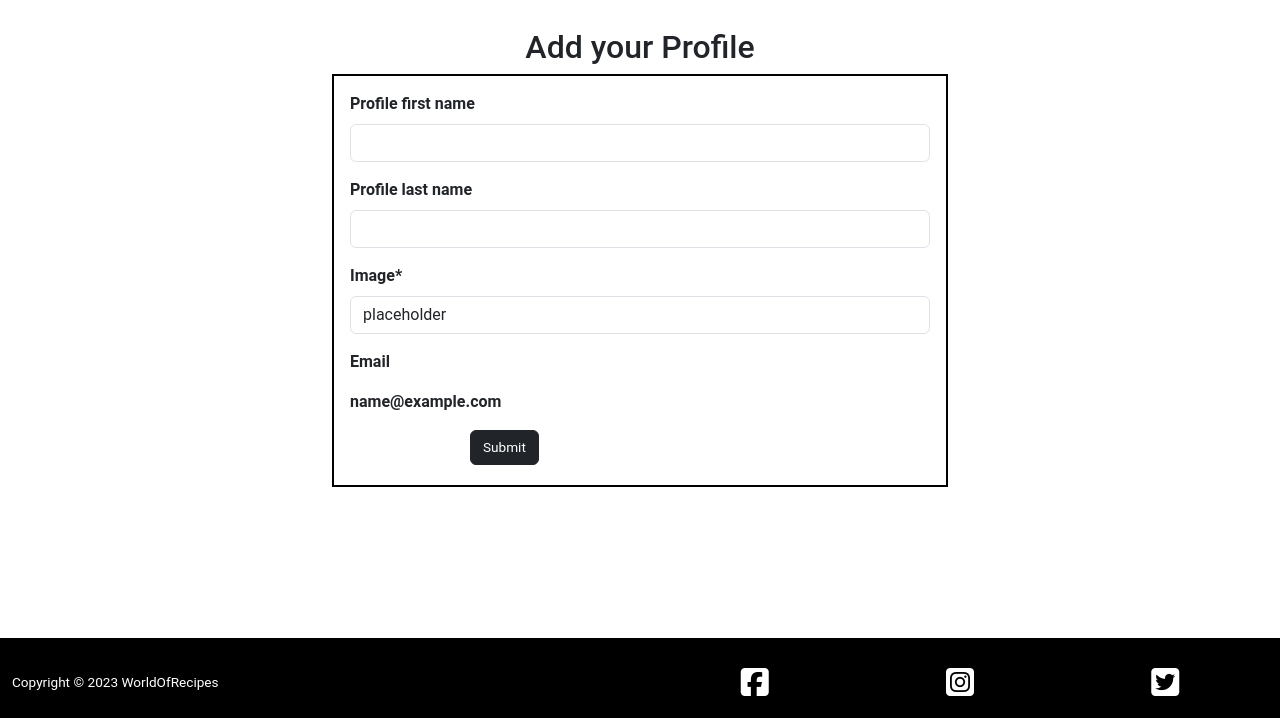
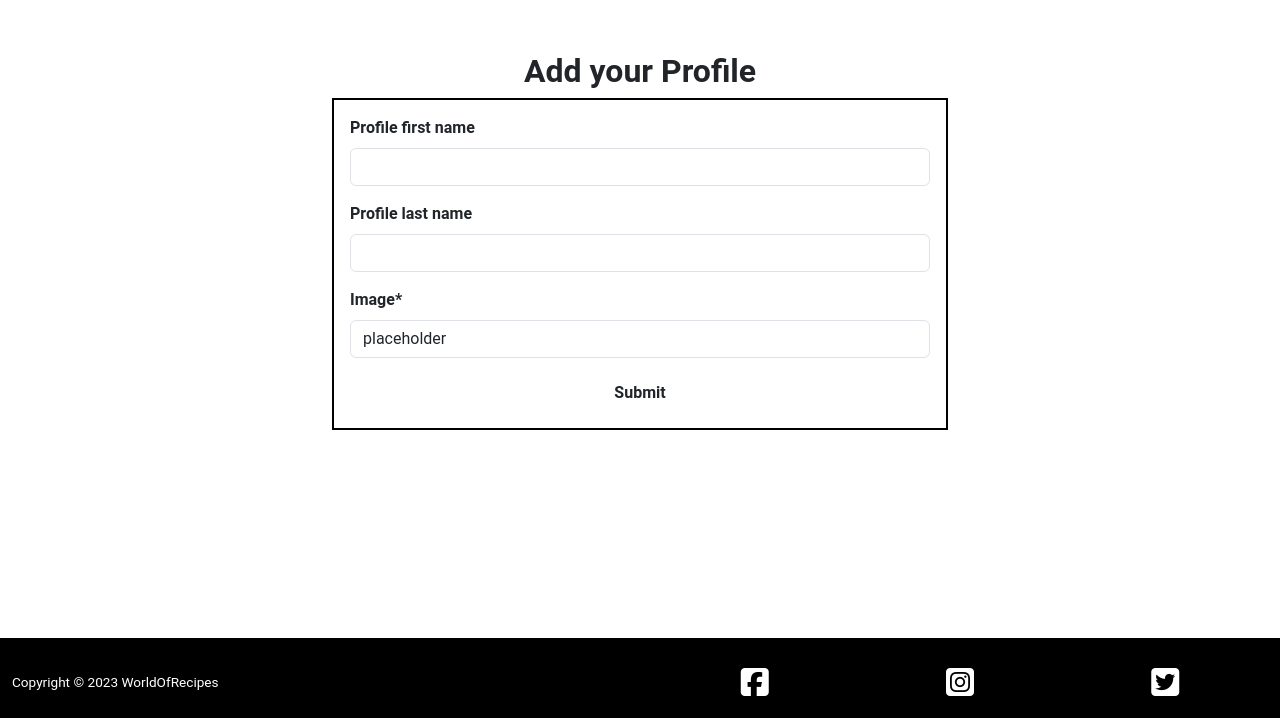
Before and after one commit to Dania2021/world-of-recipes, a Django app: page /profile/ in a window 1280 px wide. Shown: the part 82-800 px from the top of the page. Run offline with Django 3.2, Linux system fonts and the light colour scheme; the visitor is signed in with stand-in values (Sample User, id 1); data comes from the database, SQL or seed files in the repository; some libraries are stand-ins or nearby versions; some web fonts are replaced.

Commit message:
Added styling to recipes, recipe_detail and profile page

```diff
--- a/templates/profile.html
+++ b/templates/profile.html
@@ -5,19 +5,20 @@
 {% block content %}
 
 <div class="masthead">
-    <div class="container-fluid mb-5">
+    <div class="container-fluid bg-color4 mb-5">
        <div class="row justify-content-center">
         <!--To create a Profile-->
-         <div class="col-md-6">
-              <h2 class="text-center">Add your Profile</h2>
-              <div class="card-panel">
+         <div class="col-md-6 mt-4">
+              <h2 class="text-center text-col1 fw-bold">Add your Profile</h2>
+              <div class="card-panel bg-color3 text-col2">
                   <form method="POST" class="ms-3 mt-3 pe-3 fw-bold" enctype="multipart/form-data" action="{% url 'profile' %}">
                      {% csrf_token %}
                      {{ profile_form|crispy }}
-                     <p>Email</p>
-                     <p>{{ user.email }}</p>
-                     <button type="submit" class="btn btn-dark" aria-label="Add a profile">Submit</button>
-                  </form>
+
+                     <div class="text-center mb-3">
+                          <button type="submit" class="btn bg-color4 text-col1 fw-bold" aria-label="Add a profile">Submit</button>
+                     </div>
+                    </form>
                </div>
            </div>
         </div>
```
Also changed, not shown: templates/recipe_detail.html (+14 -12 lines), templates/recipes.html (+7 -7 lines).
